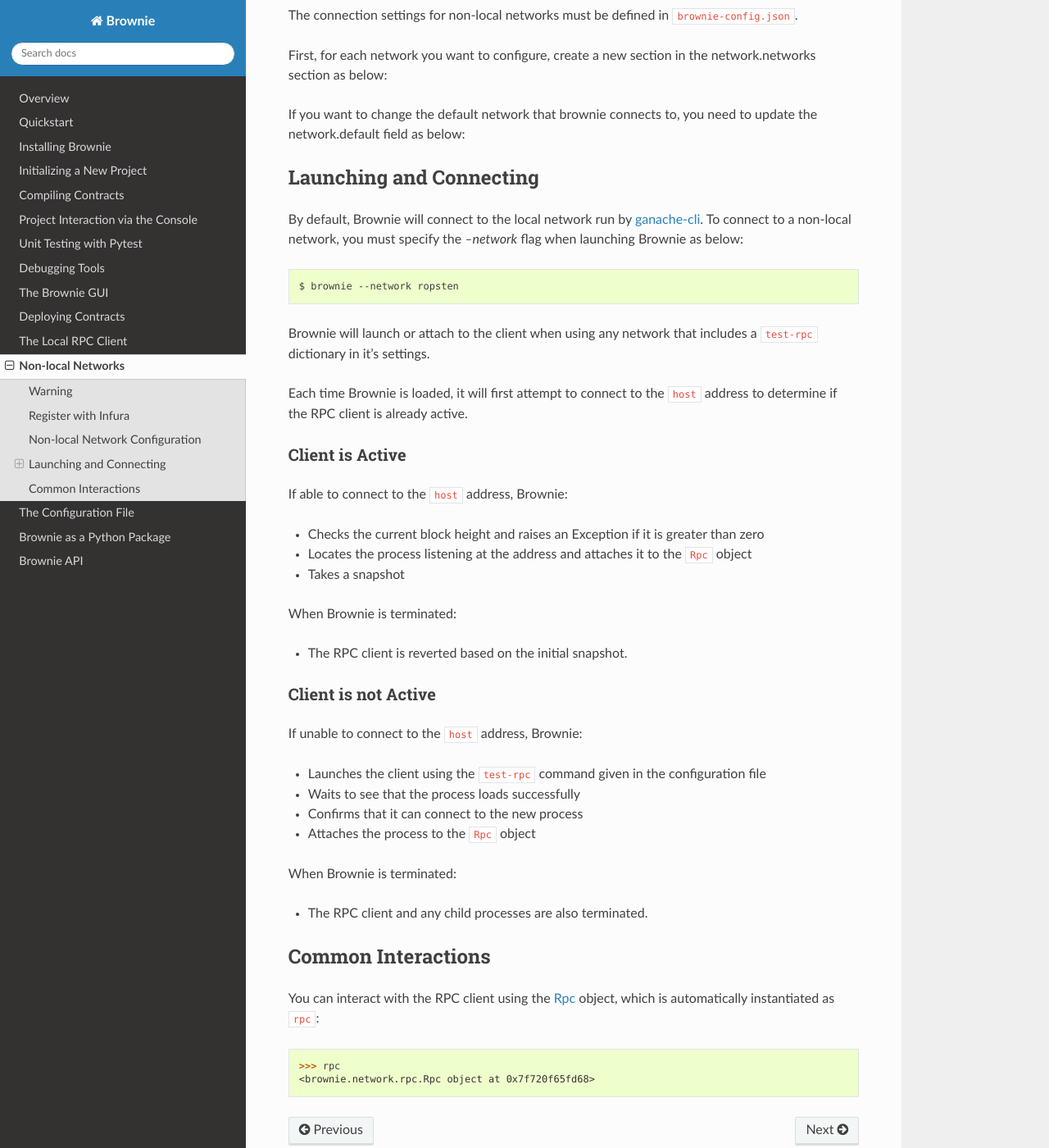
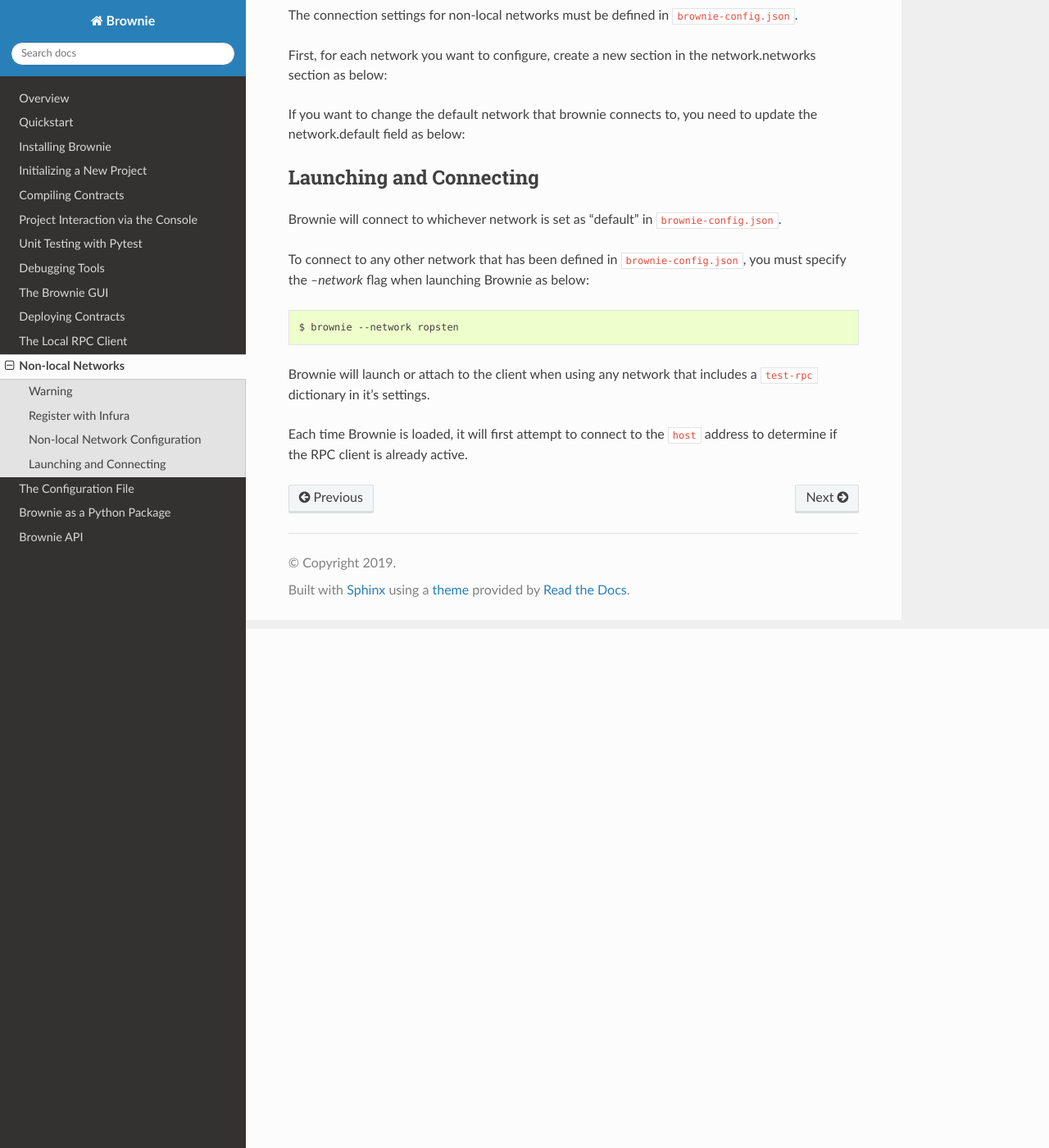
Before and after one commit to eth-brownie/brownie, a Sphinx documentation site: the page built from docs/nonlocal-networks.rst, in a window 1280 px wide and 1400 px high, scrolled down 633 px. Shown: the whole window at 82% size. Built offline with Sphinx 7.4.7 and the Read the Docs theme 2.0.0, drawn with Linux system fonts in a browser that asks for light colours.

Commit message:
Remove test-rpc language. Clarify --network flag

```diff
--- a/docs/nonlocal-networks.rst
+++ b/docs/nonlocal-networks.rst
@@ -47,47 +47,12 @@
 Launching and Connecting
 ========================
 
-By default, Brownie will connect to the local network run by `ganache-cli <https://github.com/trufflesuite/ganache-cli>`__.  To connect to a non-local network, you must specify the `--network` flag when launching Brownie as below:
+Brownie will connect to whichever network is set as "default" in ``brownie-config.json``.
+
+To connect to any other network that has been defined in ``brownie-config.json``, you must specify the `--network` flag when launching Brownie as below:
 ::
     $ brownie --network ropsten
 
 Brownie will launch or attach to the client when using any network that includes a ``test-rpc`` dictionary in it's settings.
 
 Each time Brownie is loaded, it will first attempt to connect to the ``host`` address to determine if the RPC client is already active.
-
-Client is Active
-----------------
-
-If able to connect to the ``host`` address, Brownie:
-
-* Checks the current block height and raises an Exception if it is greater than zero
-* Locates the process listening at the address and attaches it to the ``Rpc`` object
-* Takes a snapshot
-
-When Brownie is terminated:
-
-* The RPC client is reverted based on the initial snapshot.
-
-Client is not Active
---------------------
-
-If unable to connect to the ``host`` address, Brownie:
-
-* Launches the client using the ``test-rpc`` command given in the configuration file
-* Waits to see that the process loads successfully
-* Confirms that it can connect to the new process
-* Attaches the process to the ``Rpc`` object
-
-When Brownie is terminated:
-
-* The RPC client and any child processes are also terminated.
-
-Common Interactions
-===================
-
-You can interact with the RPC client using the :ref:`rpc` object, which is automatically instantiated as ``rpc``:
-
-.. code-block:: python
-
-    >>> rpc
-    <brownie.network.rpc.Rpc object at 0x7f720f65fd68>
```
